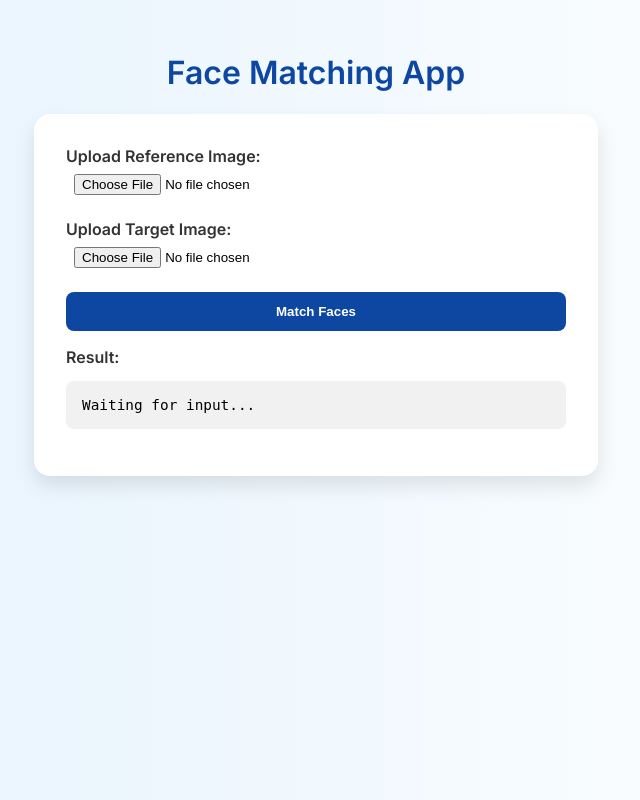
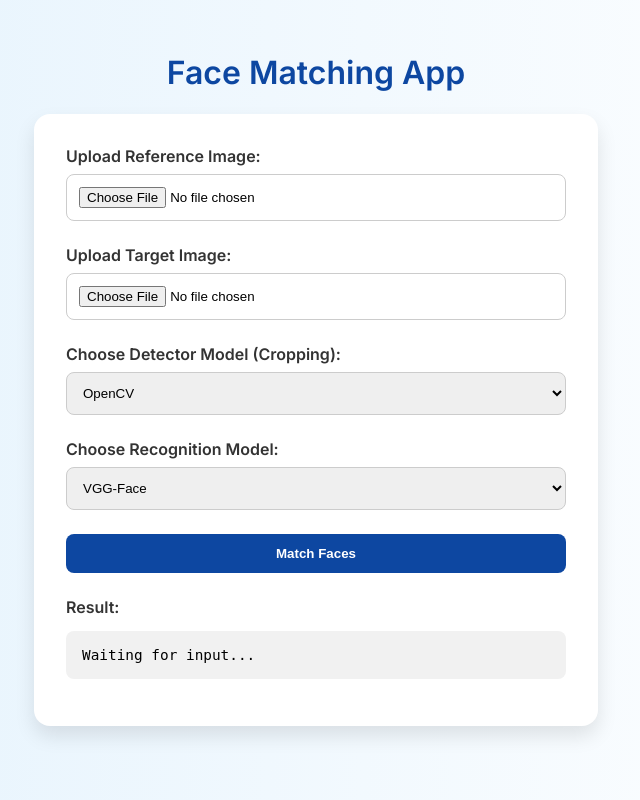
Before and after one commit to freaqbh/face_recognition, a Flask app: page /face_matching in a window 1280 px wide. Shown: the whole page, without its empty margins (324-964 px from the left). Run offline with Flask 3, Linux system fonts and the light colour scheme.

Commit message:
add option model

```diff
--- a/app.py
+++ b/app.py
@@ -8,6 +8,10 @@ import os
 from firebase_config import db
 
 app = Flask(__name__)
+
+# Daftar model yang didukung (untuk validasi jika diperlukan)
+SUPPORTED_DETECTORS = ['opencv', 'ssd', 'dlib', 'mtcnn', 'retinaface', 'mediapipe', 'yolov8', 'yunet']
+SUPPORTED_MODELS = ['VGG-Face', 'Facenet', 'Facenet512', 'OpenFace', 'DeepFace', 'DeepID', 'ArcFace', 'Dlib', 'SFace']
 
 @app.route("/")
 def index():
@@ -28,6 +32,16 @@ def match_faces():
     target_img_data = data['target_img'].split(',')[-1]
     user_id = data.get('user_id', 'anonymous')
 
+    # Ambil nama model dari request, gunakan default jika tidak ada
+    detector = data.get('detector_backend', 'opencv')
+    model = data.get('model_name', 'VGG-Face')
+
+    # (Opsional) Validasi apakah model didukung
+    if detector not in SUPPORTED_DETECTORS:
+        return jsonify({"error": f"Detector model '{detector}' not supported."}), 400
+    if model not in SUPPORTED_MODELS:
+        return jsonify({"error": f"Recognition model '{model}' not supported."}), 400
+
     ref_img_bytes = base64.b64decode(ref_img_data)
     target_img_bytes = base64.b64decode(target_img_data)
 
@@ -47,15 +61,27 @@ def match_faces():
         cv2.imwrite(ref_file.name, ref_img)
         cv2.imwrite(tgt_file.name, target_img)
 
-        result = DeepFace.verify(ref_file.name, tgt_file.name, enforce_detection=False)
+        # Gunakan model yang dipilih dalam DeepFace.verify
+        result = DeepFace.verify(
+            ref_file.name,
+            tgt_file.name,
+            enforce_detection=False,
+            detector_backend=detector, # Gunakan model detektor yang dipilih
+            model_name=model           # Gunakan model pengenalan yang dipilih
+        )
 
         db.collection("face_matches").add({
             "user": user_id,
             "distance": result['distance'],
-            "verified": result['verified']
+            "verified": result['verified'],
+            "detector": detector, # Simpan model yang digunakan
+            "model": model        # Simpan model yang digunakan
         })
 
         return jsonify(result)
+
+    except Exception as e:
+        return jsonify({"error": str(e)}), 500
 
     finally:
         os.remove(ref_file.name)
--- a/static/faceMatching.js
+++ b/static/faceMatching.js
@@ -1,6 +1,8 @@
 async function sendImages() {
   const refInput = document.getElementById("ref-input").files[0];
   const targetInput = document.getElementById("target-input").files[0];
+  const detectorModel = document.getElementById("detector-model").value; // Get detector model
+  const recognitionModel = document.getElementById("recognition-model").value; // Get recognition model
 
   if (!refInput || !targetInput) {
     alert("Please select both images.");
@@ -25,7 +27,9 @@ async function sendImages() {
     body: JSON.stringify({
       ref_img: refImgBase64,
       target_img: targetImgBase64,
-        user_id: "web-user"
+      user_id: "web-user",
+      detector_backend: detectorModel, // Send detector model
+      model_name: recognitionModel      // Send recognition model
     })
   });
 
--- a/templates/faceMatching.html
+++ b/templates/faceMatching.html
@@ -27,14 +27,20 @@
       max-width: 500px;
       display: flex;
       flex-direction: column;
-      gap: 1rem;
+      gap: 1.5rem; /* Increased gap */
     }
     label {
       font-weight: 600;
       color: #333;
+      display: block; /* Make label block */
+      margin-bottom: 0.5rem; /* Add margin below label */
     }
-    input[type="file"] {
-      padding: 0.5rem;
+    input[type="file"], select { /* Style select too */
+      padding: 0.75rem; /* Increased padding */
+      width: 100%; /* Full width */
+      box-sizing: border-box; /* Include padding in width */
+      border: 1px solid #ccc;
+      border-radius: 0.5rem;
     }
     button {
       padding: 0.75rem;
@@ -63,13 +69,38 @@
 
   <div class="card">
     <div>
-      <label for="ref-input">Upload Reference Image:</label><br />
+      <label for="ref-input">Upload Reference Image:</label>
       <input type="file" accept="image/*" id="ref-input">
     </div>
 
     <div>
-      <label for="target-input">Upload Target Image:</label><br />
+      <label for="target-input">Upload Target Image:</label>
       <input type="file" accept="image/*" id="target-input">
+    </div>
+
+    <div>
+        <label for="detector-model">Choose Detector Model (Cropping):</label>
+        <select id="detector-model">
+            <option value="opencv">OpenCV</option>
+            <option value="ssd">SSD</option>
+            <option value="dlib">Dlib</option>
+            <option value="mtcnn">MTCNN</option>
+            <option value="retinaface">RetinaFace</option>
+            <option value="mediapipe">MediaPipe</option>
+        </select>
+    </div>
+
+    <div>
+        <label for="recognition-model">Choose Recognition Model:</label>
+        <select id="recognition-model">
+            <option value="VGG-Face">VGG-Face</option>
+            <option value="Facenet">Facenet</option>
+            <option value="Facenet512">Facenet512</option>
+            <option value="OpenFace">OpenFace</option>
+            <option value="DeepFace">DeepFace</option>
+            <option value="ArcFace">ArcFace</option>
+            <option value="Dlib">Dlib</option>
+        </select>
     </div>
 
     <button onclick="sendImages()">Match Faces</button>
```
Lines whose indentation alone changed are shown as unchanged.
